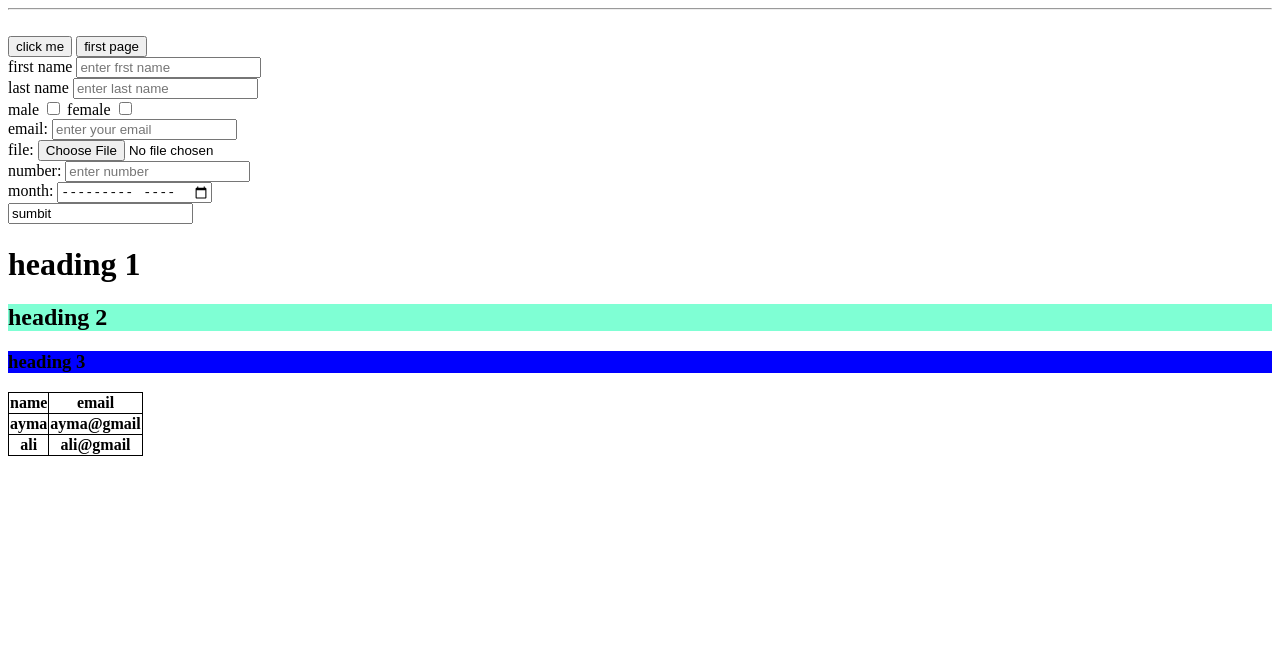
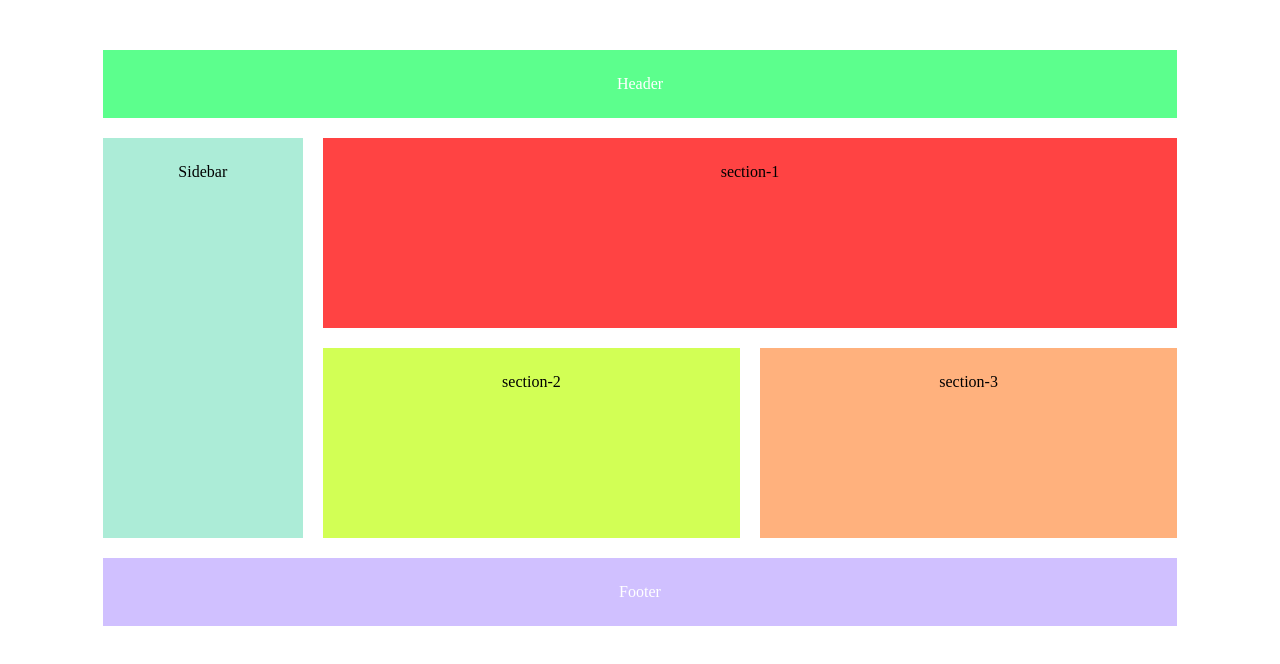
Before and after one commit to s2024266183-prog/ayma, a plain HTML site: page index.html in a window 1280 px wide. Drawn offline with Linux system fonts and the light colour scheme.

Commit message:
Add files via upload

```diff
--- a/index.html
+++ b/index.html
@@ -1,68 +1,87 @@
 <!DOCTYPE html>
 <html lang="en">
 <head>
-  <title>form practice</title>
-  <style>
-    table,th,td{
-     border:1px solid black;
-     border-collapse: collapse;
+<meta charset="UTF-8">
+<title>Grid Template Areas with Containers</title>
+<style>
+.container {
+display: grid;
+grid-template-areas:
+"header header header"
+"sidebar section1 section1"
+"sidebar section2 section3"
+"footer footer footer";
+
+grid-template-columns: 200px 1fr 1fr;
+grid-gap: 20px;
+width: 85%;
+margin: 50px auto;
 }
-  </style>
-  <link rel="stylesheet" href="style.css">
+.header {
+grid-area: header;
+background: #5cff8d;
+padding: 25px;
+color: rgb(255, 255, 255);
+text-align: center;
+}
+
+.sidebar {
+grid-area: sidebar;
+background: #2fd09a65;
+padding: 25px;
+min-height: 350px;
+color: #000000;
+text-align: center;
+}
+
+.section1 {
+grid-area: section1;
+background: #ff4343;
+padding: 25px;
+text-align: center;
+}
+
+.section2 {
+grid-area: section2;
+background: #d2ff55;
+padding: 25px;
+text-align: center;
+}
+
+.section3 {
+grid-area: section3;
+background: #ffb17d;
+padding: 25px;
+text-align: center;
+}
+
+.footer {
+grid-area: footer;
+background: #9b79ff77;
+padding: 25px;
+text-align: center;
+color: rgb(255, 255, 255);
+}
+
+</style>
 </head>
 <body>
-    <hr>
-    <br>
-    <button>click me</button>
-    <a href="index.html"><button>first page</button></a>
 
-    <form action=""method="get">
-        <label for="fname">first name</label>
-        <input type="text"name="fname"id="fname"
-        placeholder="enter frst name"></br>
-        <label for="lname">last name</label>
-        <input type="text" name="lname"id="lname"
-        placeholder="enter last name"></br>
-        <label for="gender">male</label>
-        <input type="checkbox" name="gender"id="gender">
-        <label for="gender">female</label>
-        <input type="checkbox" name="gender"id="gender">
-    </br>
-    <label for="email">email:</label>
-    <input type="email" name="email"id="email"
-    placeholder="enter your email"></br>
-    <label for="file">file:</label>
-    <input type="file" name="file"id="file"
-    placeholder="enter file"></br>
-    <label for="number">number:</label>
-    <input type="number" name="number"id="number"
-    placeholder="enter number"></br>
-    <label for="month">month:</label>
-    <input type="month" name="month"id="month"
-    placeholder="enter month"></br>
+<div class="container">
 
-    <input type="sumbit"value="sumbit">
-    </form>
-    <h1>heading 1</h1>
-    <h2 id="myid">heading 2</h2>
-    <h3 class=" myclass">heading 3</h3>
-    <table style="border: 1px solid black;">
-        <tr>
-           <th>name</th>
-           <th>email</th>
-        </tr>
-        <tr>
-            <th>ayma</th>
-            <th>ayma@gmail</th>
-        </tr>
-        <tr>
-            <th>ali</th>
-            <th>ali@gmail</th>
-        </tr>
+<div class="header">Header</div>
 
+<div class="sidebar">Sidebar</div>
 
-    </table>
+<div class="section1">section-1</div>
 
+<div class="section2">section-2</div>
+
+<div class="section3">section-3</div>
+
+<div class="footer">Footer</div>
+
+</div>
 
 </body>
 </html>
```
